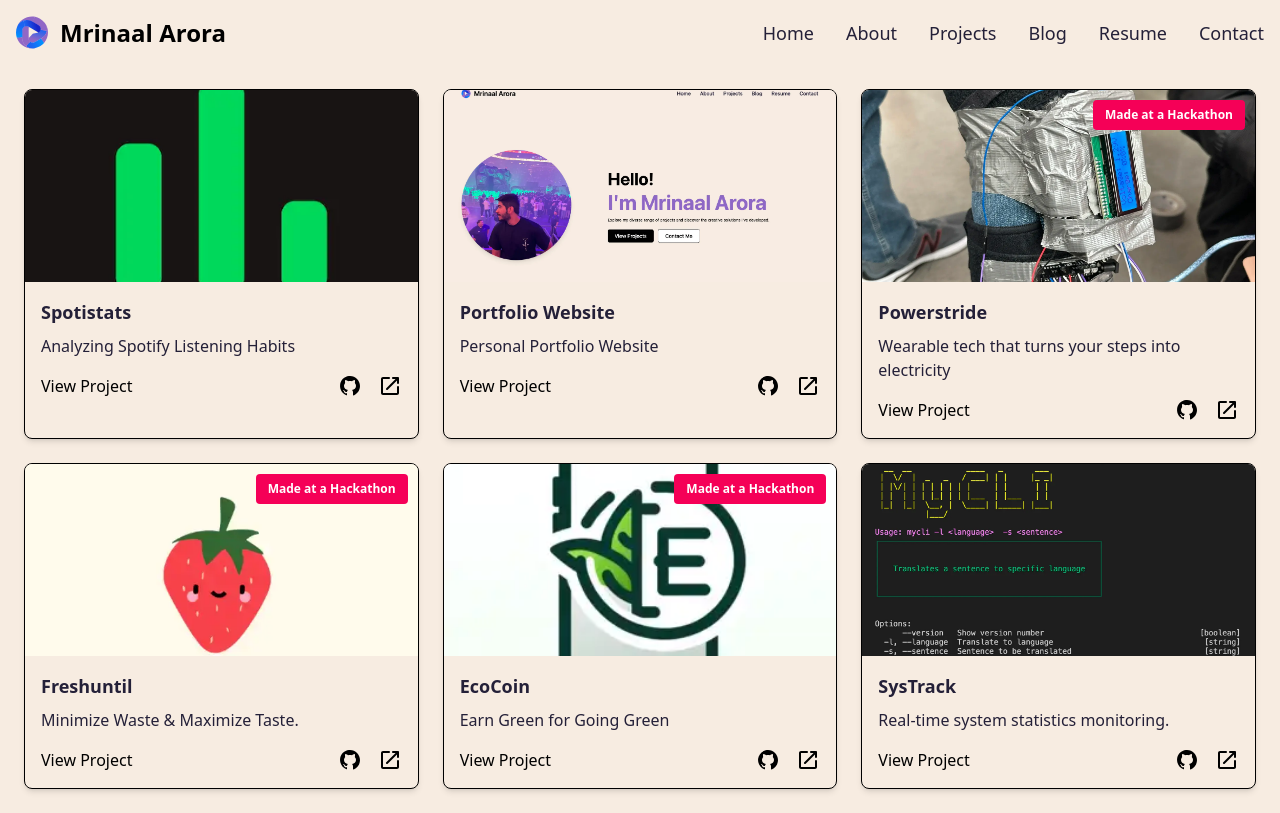
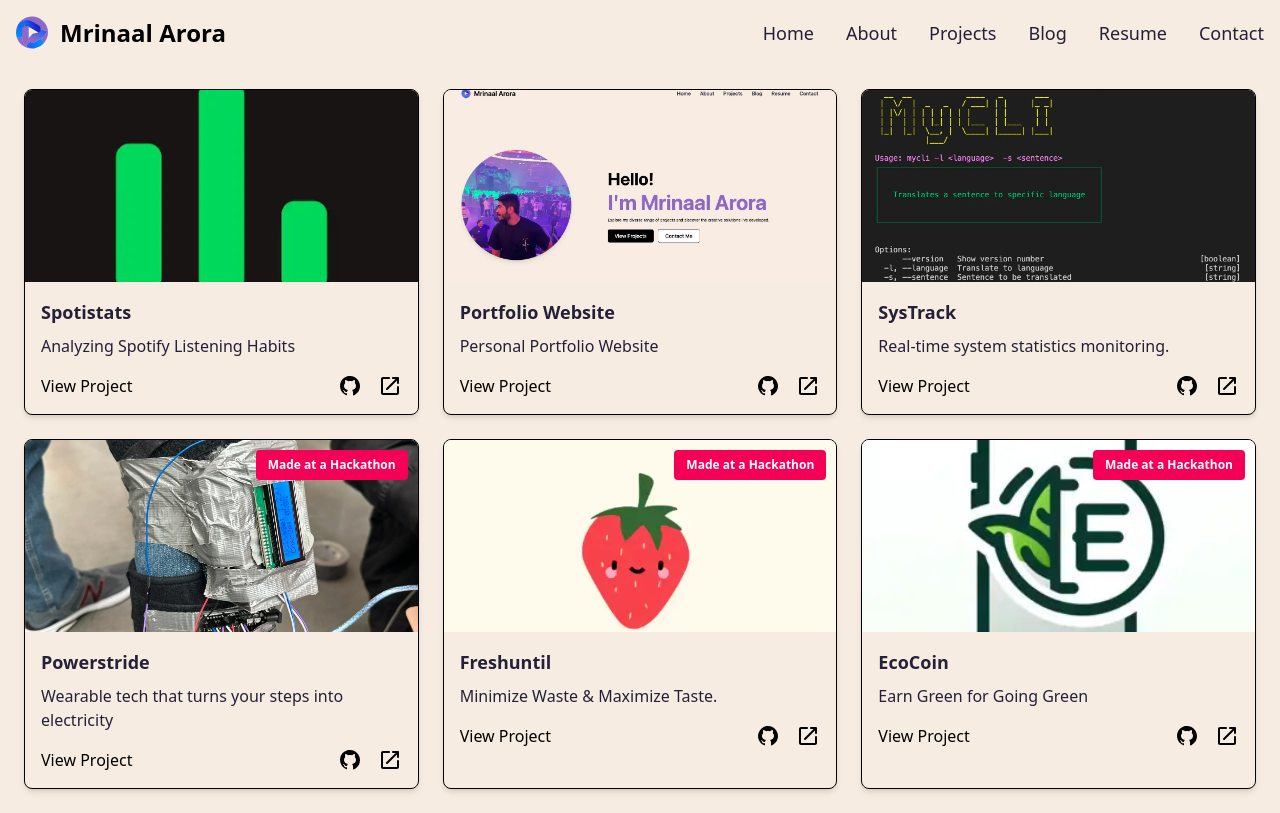
Before and after one commit to aroramrinaal/my-portfolio, a Next.js app: page /projects in a window 1280 px wide. Built offline with nearby package versions, Linux system fonts and the light colour scheme.

Commit message:
feat: Add SysTrack project and lazy loading for images in Projects page

```diff
--- a/src/pages/projects.tsx
+++ b/src/pages/projects.tsx
@@ -27,6 +27,15 @@ const Projects: React.FC = () => {
             isHackathonProject={false}
           />
           <ProjectCard
+            title='SysTrack'
+            description='Real-time system statistics monitoring.'
+            imageUrl='/images/project6.webp'
+            projectUrl='https://pypi.org/project/systracker/'
+            githubUrl='https://github.com/VenturaSync/SysTrack'
+            externalLinkUrl='https://pypi.org/project/systracker/'
+            isHackathonProject={false}
+          />
+          <ProjectCard
             title="Powerstride"
             description="Wearable tech that turns your steps into electricity"
             imageUrl="/images/project3.webp"
@@ -53,15 +62,6 @@ const Projects: React.FC = () => {
             externalLinkUrl='https://devpost.com/software/ecocoin'
             isHackathonProject={true}
           />
-          <ProjectCard
-          title='SysTrack'
-          description='Real-time system statistics monitoring.'
-          imageUrl='/images/project6.webp'
-          projectUrl='https://pypi.org/project/systracker/'
-          githubUrl='https://github.com/VenturaSync/SysTrack'
-          externalLinkUrl='https://pypi.org/project/systracker/'
-          isHackathonProject={false}
-          />
         </section>
       </main>
     </div>
```
Lines whose indentation alone changed are shown as unchanged.
